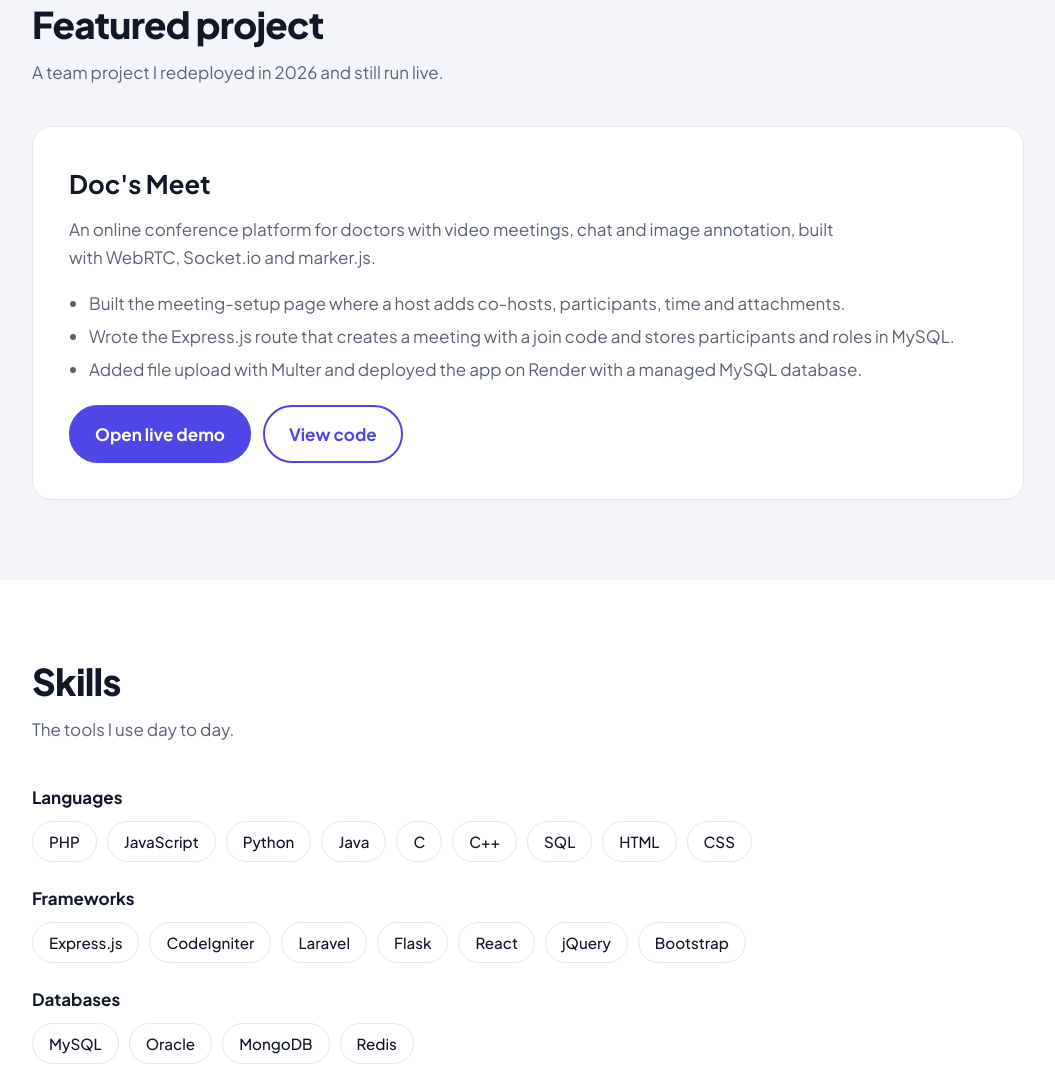
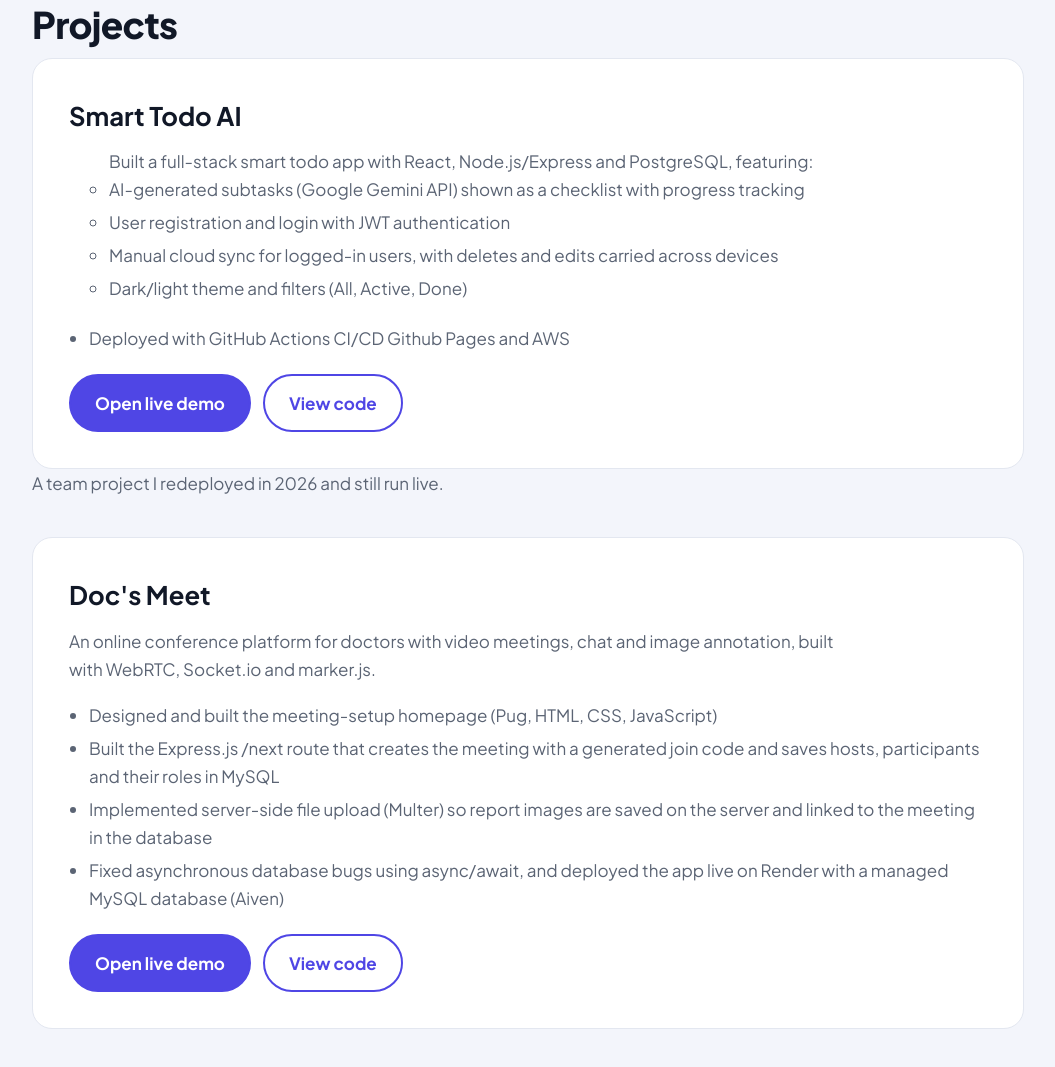
Before and after one commit to rdvish/Portfolio, a plain HTML site: page index.html in a window 1280 px wide. Shown: the part 1866-2933 px from the top of the page, without its empty margins (112-1167 px from the left). Drawn offline with Linux system fonts and the light colour scheme.

Commit message:
Revise project section in index.html
Updated project descriptions and added details for Smart Todo AI and Doc's Meet.

```diff
--- a/index.html
+++ b/index.html
@@ -129,15 +129,35 @@ footer{padding:28px 0 40px;border-top:1px solid var(--line);color:var(--muted);f
 
 <section class="alt" id="project">
   <div class="wrap">
-    <h2>Featured project</h2>
+    <h2>Projects</h2>
+    <div class="project">
+      <h3>Smart Todo AI</h3>
+      <ul>
+        <ul>Built a full-stack smart todo app with React, Node.js/Express and PostgreSQL, featuring:
+          <li>AI-generated subtasks (Google Gemini API) shown as a checklist with progress tracking</li>
+          <li>User registration and login with JWT authentication</li>
+          <li>Manual cloud sync for logged-in users, with deletes and edits carried across devices</li>
+          <li>Dark/light theme and filters (All, Active, Done)</li>
+        </ul>
+        <li>Deployed with GitHub Actions CI/CD Github Pages and AWS</li>
+      </ul>
+      <div class="btns">
+        <a class="btn main" href="https://rdvish.github.io/smart-todo-ai/">Open live demo</a>
+        <a class="btn" href="https://github.com/rdvish/smart-todo-ai">View code</a>
+      </div>
+    </div>
     <p class="lead">A team project I redeployed in 2026 and still run live.</p>
     <div class="project">
       <h3>Doc's Meet</h3>
       <p>An online conference platform for doctors with video meetings, chat and image annotation, built with WebRTC, Socket.io and marker.js.</p>
       <ul>
-        <li>Built the meeting-setup page where a host adds co-hosts, participants, time and attachments.</li>
-        <li>Wrote the Express.js route that creates a meeting with a join code and stores participants and roles in MySQL.</li>
-        <li>Added file upload with Multer and deployed the app on Render with a managed MySQL database.</li>
+        <li>Designed and built the meeting-setup homepage (Pug, HTML, CSS, JavaScript)</li>
+        <li>Built the Express.js /next route that creates the meeting with a generated join code and saves hosts,
+        participants and their roles in MySQL</li>
+        <li>Implemented server-side file upload (Multer) so report images are saved on the server and linked to the
+        meeting in the database</li>
+        <li>Fixed asynchronous database bugs using async/await, and deployed the app live on Render with a
+        managed MySQL database (Aiven)</li>
       </ul>
       <div class="btns">
         <a class="btn main" href="https://docsmeet.onrender.com/">Open live demo</a>
```
